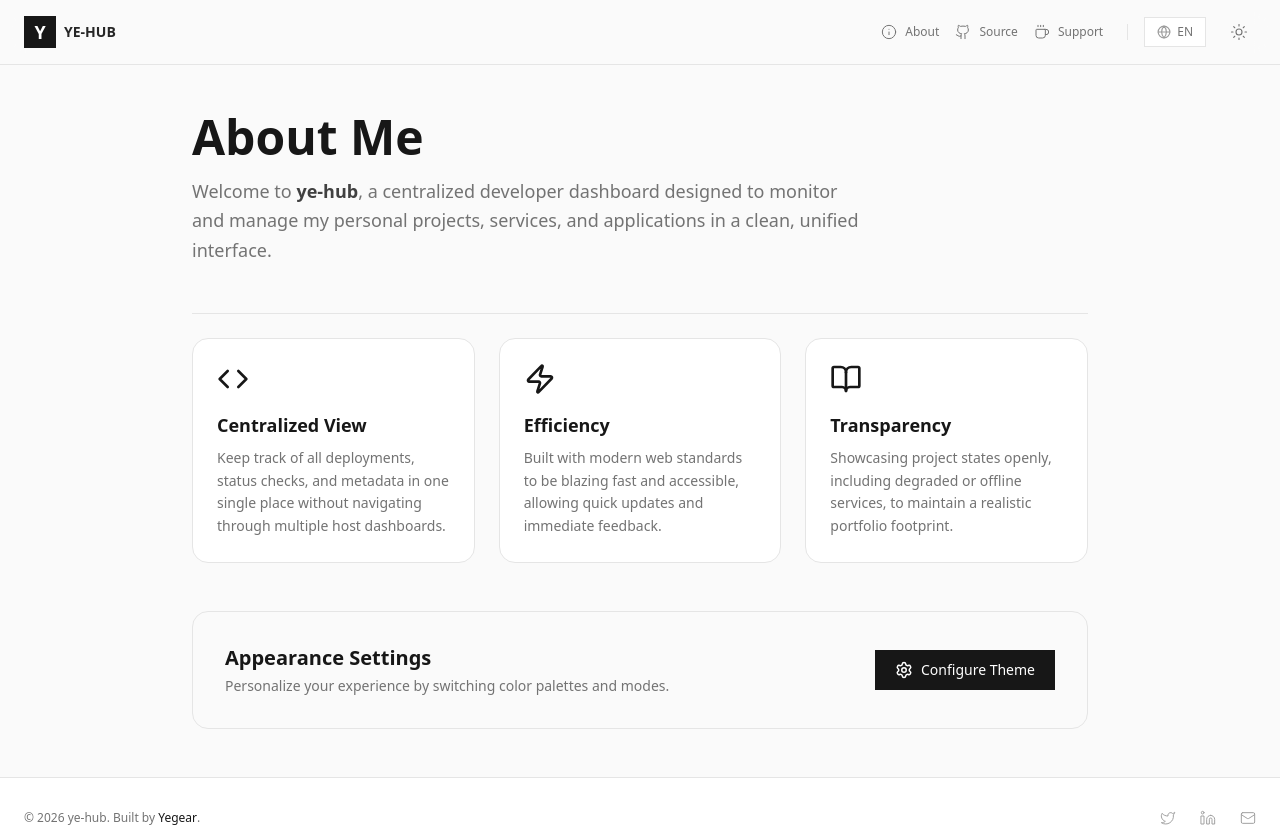
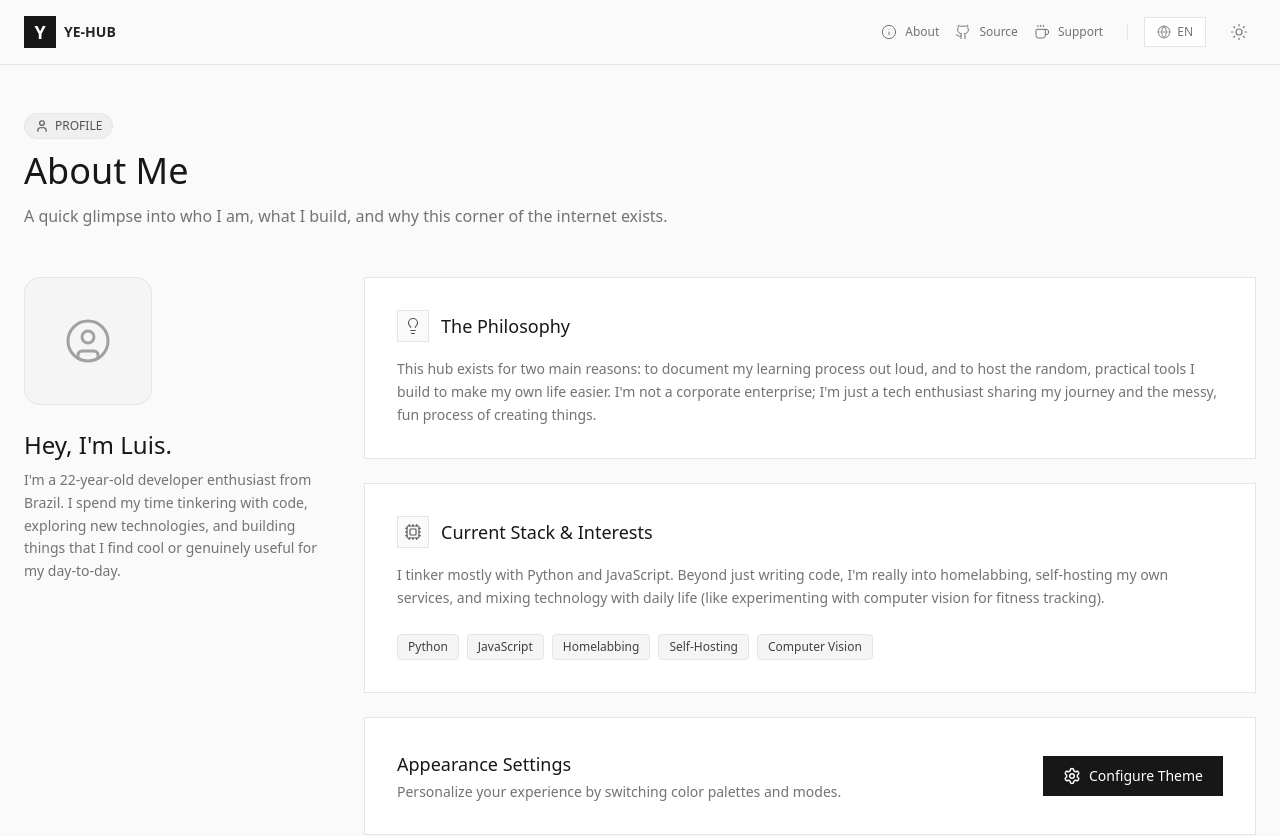
Before and after one commit to yegear1/ye-hub, a SvelteKit app: page /about in a window 1280 px wide. Shown: the top 836 px of the page. Built offline with nearby package versions, Linux system fonts and the light colour scheme.

Commit message:
feat: implement dashboard and about pages with skeleton loading and custom styling

```diff
--- a/src/App.css
+++ b/src/App.css
@@ -187,6 +187,60 @@
   }
 }
 
+/* ==============================================
+   Smooth Theme Transitions
+   ============================================== */
+
+/* Transition all color/bg/border properties on theme change */
+*,
+*::before,
+*::after {
+  transition-property: color, background-color, border-color, box-shadow, outline-color, fill, stroke, opacity;
+  transition-duration: 300ms;
+  transition-timing-function: cubic-bezier(0.4, 0, 0.2, 1);
+}
+
+/* Exclude elements that should NOT transition (animations, transforms, etc) */
+.no-theme-transition,
+.no-theme-transition *,
+[class*="animate-"] {
+  transition-property: none !important;
+}
+
+/* ==============================================
+   Skeleton Loading Animation
+   ============================================== */
+@keyframes skeleton-shimmer {
+  0% {
+    background-position: -200% 0;
+  }
+  100% {
+    background-position: 200% 0;
+  }
+}
+
+.skeleton {
+  background: linear-gradient(
+    90deg,
+    oklch(0.85 0 0 / 0.6) 25%,
+    oklch(0.90 0 0 / 0.8) 37%,
+    oklch(0.85 0 0 / 0.6) 63%
+  );
+  background-size: 200% 100%;
+  animation: skeleton-shimmer 1.8s ease-in-out infinite;
+  border-radius: 0.5rem;
+}
+
+.dark .skeleton {
+  background: linear-gradient(
+    90deg,
+    oklch(0.22 0 0 / 0.6) 25%,
+    oklch(0.28 0 0 / 0.8) 37%,
+    oklch(0.22 0 0 / 0.6) 63%
+  );
+  background-size: 200% 100%;
+}
+
 /* Custom Scrollbar vertical */
 ::-webkit-scrollbar {
     width: 6px;
--- a/src/routes/about/+page.svelte
+++ b/src/routes/about/+page.svelte
@@ -1,5 +1,5 @@
 <script lang="ts">
-    import { Settings, Code, Zap, BookOpen } from 'lucide-svelte';
+    import { Settings, User, UserCircle, Lightbulb, Cpu } from 'lucide-svelte';
     import ThemeModal from '$lib/components/ThemeModal.svelte';
     import { themeState } from '$lib/stores/theme.svelte';
 
@@ -18,68 +18,104 @@
     <title>About Me | ye-hub</title>
 </svelte:head>
 
-<div class="max-w-4xl mx-auto space-y-12">
-    <!-- Header Section -->
-    <div class="space-y-4">
-        <h1 class={`text-4xl sm:text-5xl font-bold tracking-tight ${themeState.colorTheme === 'default' ? 'text-neutral-900 dark:text-white' : 'text-foreground'}`}>
+<!-- Hero Section -->
+<div class="mb-12">
+    <div class="flex flex-col md:flex-row md:items-end justify-between gap-6">
+        <div>
+            <div class="flex items-center gap-2 mb-3">
+                <span class="px-2.5 py-1 rounded-full bg-neutral-200/50 dark:bg-neutral-900 text-neutral-600 dark:text-neutral-400 text-xs font-medium tracking-wide uppercase border border-neutral-200 dark:border-neutral-800 flex items-center gap-1.5 w-fit">
+                    <User size={14} />
+                    Profile
+                </span>
+            </div>
+            <h1 class="text-3xl sm:text-4xl font-medium tracking-tight text-neutral-900 dark:text-white mb-3">
                 About Me
             </h1>
-        <p class={`text-lg max-w-2xl leading-relaxed ${themeState.colorTheme === 'default' ? 'text-neutral-500 dark:text-neutral-400' : 'text-muted-foreground'}`}>
-            Welcome to <strong class={themeState.colorTheme === 'default' ? 'text-neutral-700 dark:text-neutral-200' : 'text-foreground'}>ye-hub</strong>,
-            a centralized developer dashboard designed to monitor and manage my personal projects, services, and applications in a clean, unified interface.
+            <p class="text-neutral-500 dark:text-neutral-400 max-w-2xl text-sm sm:text-base leading-relaxed">
+                A quick glimpse into who I am, what I build, and why this corner of the internet exists.
+            </p>
+        </div>
+    </div>
+</div>
+
+<!-- Content Grid -->
+<div class="flex flex-col md:flex-row gap-8">
+
+    <!-- Left Column: Avatar & Bio -->
+    <div class="md:w-1/4 flex-shrink-0 flex flex-col">
+        <div class="w-24 h-24 sm:w-32 sm:h-32 rounded-2xl bg-neutral-100 dark:bg-neutral-900 border border-neutral-200 dark:border-neutral-800 flex items-center justify-center text-neutral-400 shadow-sm mb-6">
+            <UserCircle size={48} strokeWidth={1.5} />
+        </div>
+        <h2 class="text-2xl font-medium tracking-tight text-neutral-900 dark:text-white mb-2">
+            Hey, I'm Luis.
+        </h2>
+        <p class="text-sm text-neutral-500 dark:text-neutral-400 leading-relaxed">
+            I'm a 22-year-old developer enthusiast from Brazil. I spend my time tinkering with code, exploring new technologies, and building things that I find cool or genuinely useful for my day-to-day.
         </p>
     </div>
 
-    <!-- Objectives Section -->
-    <div class={`grid sm:grid-cols-3 gap-6 pt-6 border-t ${themeState.colorTheme === 'default' ? 'border-neutral-200 dark:border-neutral-800' : 'border-border'}`}>
-        <div class={`p-6 rounded-2xl border ${themeState.colorTheme === 'default' ? 'bg-white dark:bg-neutral-900 border-neutral-200 dark:border-neutral-800' : 'bg-card text-card-foreground border-border'}`}>
-            <Code class={`w-8 h-8 mb-4 ${themeState.colorTheme === 'default' ? 'text-neutral-900 dark:text-white' : 'text-primary'}`} />
-            <h3 class={`text-lg font-semibold mb-2 ${themeState.colorTheme === 'default' ? 'text-neutral-900 dark:text-white' : 'text-card-foreground'}`}>Centralized View</h3>
-            <p class={`text-sm leading-relaxed ${themeState.colorTheme === 'default' ? 'text-neutral-500 dark:text-neutral-400' : 'text-muted-foreground'}`}>
-                Keep track of all deployments, status checks, and metadata in one single place without navigating through multiple host dashboards.
+    <!-- Right Column: Cards -->
+    <div class="flex-1 flex flex-col gap-6">
+
+        <!-- Card 1: Philosophy -->
+        <div class="group relative flex flex-col bg-white dark:bg-neutral-900/50 border border-neutral-200 dark:border-neutral-800 rounded-lg p-6 sm:p-8 hover:shadow-sm hover:border-neutral-300 dark:hover:border-neutral-700 transition-all duration-200">
+            <div class="flex items-center gap-3 mb-4">
+                <div class="w-8 h-8 rounded-lg bg-neutral-50 dark:bg-neutral-900 flex items-center justify-center text-neutral-600 dark:text-neutral-300 border border-neutral-200 dark:border-neutral-800">
+                    <Lightbulb size={18} strokeWidth={1.5} />
+                </div>
+                <h3 class="text-lg font-medium tracking-tight text-neutral-900 dark:text-white">
+                    The Philosophy
+                </h3>
+            </div>
+            <p class="text-sm text-neutral-500 dark:text-neutral-400 leading-relaxed">
+                This hub exists for two main reasons: to document my learning process out loud, and to host the random, practical tools I build to make my own life easier. I'm not a corporate enterprise; I'm just a tech enthusiast sharing my journey and the messy, fun process of creating things.
             </p>
         </div>
 
-        <div class={`p-6 rounded-2xl border ${themeState.colorTheme === 'default' ? 'bg-white dark:bg-neutral-900 border-neutral-200 dark:border-neutral-800' : 'bg-card text-card-foreground border-border'}`}>
-            <Zap class={`w-8 h-8 mb-4 ${themeState.colorTheme === 'default' ? 'text-neutral-900 dark:text-white' : 'text-primary'}`} />
-            <h3 class={`text-lg font-semibold mb-2 ${themeState.colorTheme === 'default' ? 'text-neutral-900 dark:text-white' : 'text-card-foreground'}`}>Efficiency</h3>
-            <p class={`text-sm leading-relaxed ${themeState.colorTheme === 'default' ? 'text-neutral-500 dark:text-neutral-400' : 'text-muted-foreground'}`}>
-                Built with modern web standards to be blazing fast and accessible, allowing quick updates and immediate feedback.
+        <!-- Card 2: Stack & Interests -->
+        <div class="group relative flex flex-col bg-white dark:bg-neutral-900/50 border border-neutral-200 dark:border-neutral-800 rounded-lg p-6 sm:p-8 hover:shadow-sm hover:border-neutral-300 dark:hover:border-neutral-700 transition-all duration-200">
+            <div class="flex items-center gap-3 mb-4">
+                <div class="w-8 h-8 rounded-lg bg-neutral-50 dark:bg-neutral-900 flex items-center justify-center text-neutral-600 dark:text-neutral-300 border border-neutral-200 dark:border-neutral-800">
+                    <Cpu size={18} strokeWidth={1.5} />
+                </div>
+                <h3 class="text-lg font-medium tracking-tight text-neutral-900 dark:text-white">
+                    Current Stack & Interests
+                </h3>
+            </div>
+            <p class="text-sm text-neutral-500 dark:text-neutral-400 leading-relaxed mb-6">
+                I tinker mostly with Python and JavaScript. Beyond just writing code, I'm really into homelabbing, self-hosting my own services, and mixing technology with daily life (like experimenting with computer vision for fitness tracking).
             </p>
-        </div>
 
-        <div class={`p-6 rounded-2xl border ${themeState.colorTheme === 'default' ? 'bg-white dark:bg-neutral-900 border-neutral-200 dark:border-neutral-800' : 'bg-card text-card-foreground border-border'}`}>
-            <BookOpen class={`w-8 h-8 mb-4 ${themeState.colorTheme === 'default' ? 'text-neutral-900 dark:text-white' : 'text-primary'}`} />
-            <h3 class={`text-lg font-semibold mb-2 ${themeState.colorTheme === 'default' ? 'text-neutral-900 dark:text-white' : 'text-card-foreground'}`}>Transparency</h3>
-            <p class={`text-sm leading-relaxed ${themeState.colorTheme === 'default' ? 'text-neutral-500 dark:text-neutral-400' : 'text-muted-foreground'}`}>
-                Showcasing project states openly, including degraded or offline services, to maintain a realistic portfolio footprint.
-            </p>
+            <div class="flex flex-wrap gap-2">
+                <span class="inline-flex items-center px-2.5 py-1 rounded text-xs font-medium bg-neutral-100 dark:bg-neutral-800 text-neutral-700 dark:text-neutral-300 border border-neutral-200 dark:border-neutral-700">Python</span>
+                <span class="inline-flex items-center px-2.5 py-1 rounded text-xs font-medium bg-neutral-100 dark:bg-neutral-800 text-neutral-700 dark:text-neutral-300 border border-neutral-200 dark:border-neutral-700">JavaScript</span>
+                <span class="inline-flex items-center px-2.5 py-1 rounded text-xs font-medium bg-neutral-100 dark:bg-neutral-800 text-neutral-700 dark:text-neutral-300 border border-neutral-200 dark:border-neutral-700">Homelabbing</span>
+                <span class="inline-flex items-center px-2.5 py-1 rounded text-xs font-medium bg-neutral-100 dark:bg-neutral-800 text-neutral-700 dark:text-neutral-300 border border-neutral-200 dark:border-neutral-700">Self-Hosting</span>
+                <span class="inline-flex items-center px-2.5 py-1 rounded text-xs font-medium bg-neutral-100 dark:bg-neutral-800 text-neutral-700 dark:text-neutral-300 border border-neutral-200 dark:border-neutral-700">Computer Vision</span>
             </div>
         </div>
 
-    <!-- Configuration Trigger -->
-    <div class={`flex flex-col sm:flex-row items-center justify-between p-6 rounded-2xl border sm:p-8 ${themeState.colorTheme === 'default' ? 'bg-neutral-50 dark:bg-neutral-900 border-neutral-200 dark:border-neutral-800' : 'bg-muted border-border'}`}>
+        <!-- Card 3: Appearance Settings -->
+        <div class="group relative flex flex-col sm:flex-row items-start sm:items-center justify-between bg-white dark:bg-neutral-900/50 border border-neutral-200 dark:border-neutral-800 rounded-lg p-6 sm:p-8 hover:shadow-sm hover:border-neutral-300 dark:hover:border-neutral-700 transition-all duration-200">
             <div class="mb-4 sm:mb-0 space-y-1">
-            <h3 class={`text-xl font-semibold ${themeState.colorTheme === 'default' ? 'text-neutral-900 dark:text-white' : 'text-foreground'}`}>
+                <h3 class="text-lg font-medium tracking-tight text-neutral-900 dark:text-white">
                     Appearance Settings
                 </h3>
-            <p class={`text-sm ${themeState.colorTheme === 'default' ? 'text-neutral-500 dark:text-neutral-400' : 'text-muted-foreground'}`}>
+                <p class="text-sm text-neutral-500 dark:text-neutral-400">
                     Personalize your experience by switching color palettes and modes.
                 </p>
             </div>
 
             <button
                 onclick={openModal}
-            class={`flex items-center gap-2 px-5 py-2.5 rounded-lg font-medium text-sm transition-all cursor-pointer shadow-sm ${
-                themeState.colorTheme === 'default'
-                ? 'bg-neutral-900 text-white hover:bg-neutral-800 dark:bg-white dark:text-neutral-900 dark:hover:bg-neutral-200'
-                : 'bg-primary text-primary-foreground hover:bg-primary/90'
-            }`}
+                class="flex items-center gap-2 px-5 py-2.5 rounded-lg font-medium text-sm transition-all cursor-pointer shadow-sm bg-neutral-900 text-white hover:bg-neutral-800 dark:bg-white dark:text-neutral-900 dark:hover:bg-neutral-200"
             >
                 <Settings size={18} />
                 <span>Configure Theme</span>
             </button>
         </div>
+
+    </div>
 </div>
 
 <ThemeModal open={isModalOpen} onClose={closeModal} />
```
Also changed, not shown: src/lib/components/SkeletonCard.svelte (added, +35 -0 lines), src/lib/data/projects.ts (deleted, +0 -123 lines), src/routes/+page.svelte (+64 -18 lines). Lines whose indentation alone changed are shown as unchanged.
